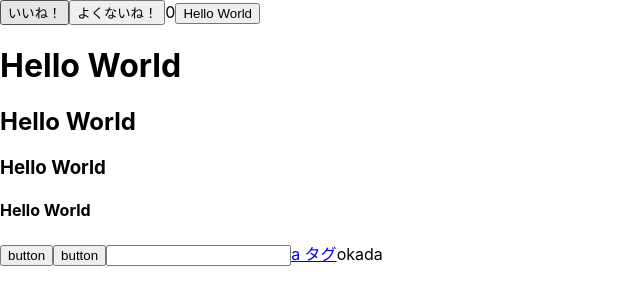
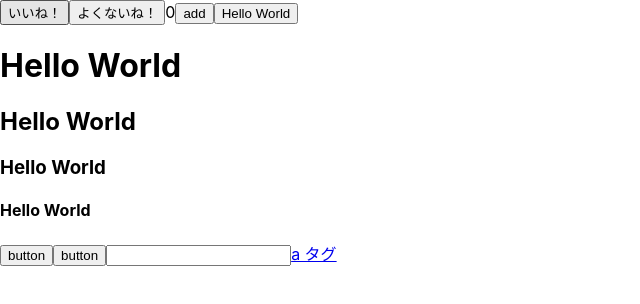
Before and after one commit to lanmalu1358/react-dev-course, a React (Create React App) app: page / in a window 1280 px wide. Shown: the top 304 px of the page, without its empty margins (0-640 px from the left). Built offline with nearby package versions, Linux system fonts and the light colour scheme.

Commit message:
コミット5

```diff
--- a/src/App.js
+++ b/src/App.js
@@ -17,11 +17,24 @@ function App() {
     console.log(count);
   }
 
-  const name = 'okada';
+  const [name, setName] = useState([]);
+  // const map = [okada]
+
+  const array = []
+
+  const add = () => {
+    const map = name.map(x => x * 2)
+    const okada = "okada";
+
+    array.push(okada)
+    setName([...name, ...array])
+    console.log(name);
+  }
 
   const handleclick = () => {
     window.alert("Hello World")
   }
+
   return (//returnの中がjsx
     <div className="App">
       <header className="App-header">
@@ -29,6 +42,9 @@ function App() {
         <button onClick={increment}>いいね！</button>
         <button onClick={decrement}>よくないね！</button>
         {count}
+
+        <button onClick={add}>add</button>
+        {name}
 
         <a className="App-link">
           <button
@@ -47,7 +63,12 @@ function App() {
           <input type="text" />
           <a href="#">a タグ</a>
 
-          {name}
+          {name.map(data => {
+            console.log(data)
+            return (
+              <div>{data}</div>
+            )
+          })}
 
         </div>
       </header>
```
